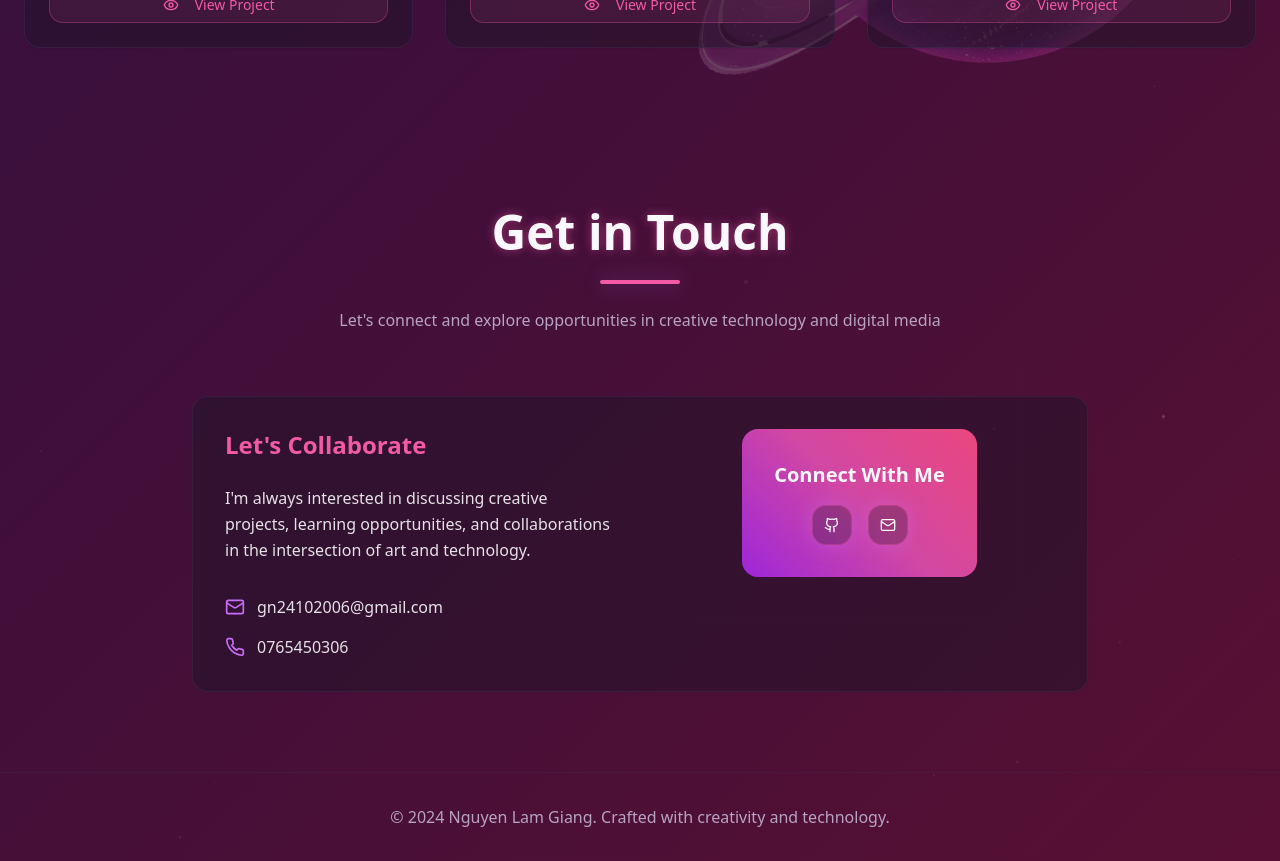
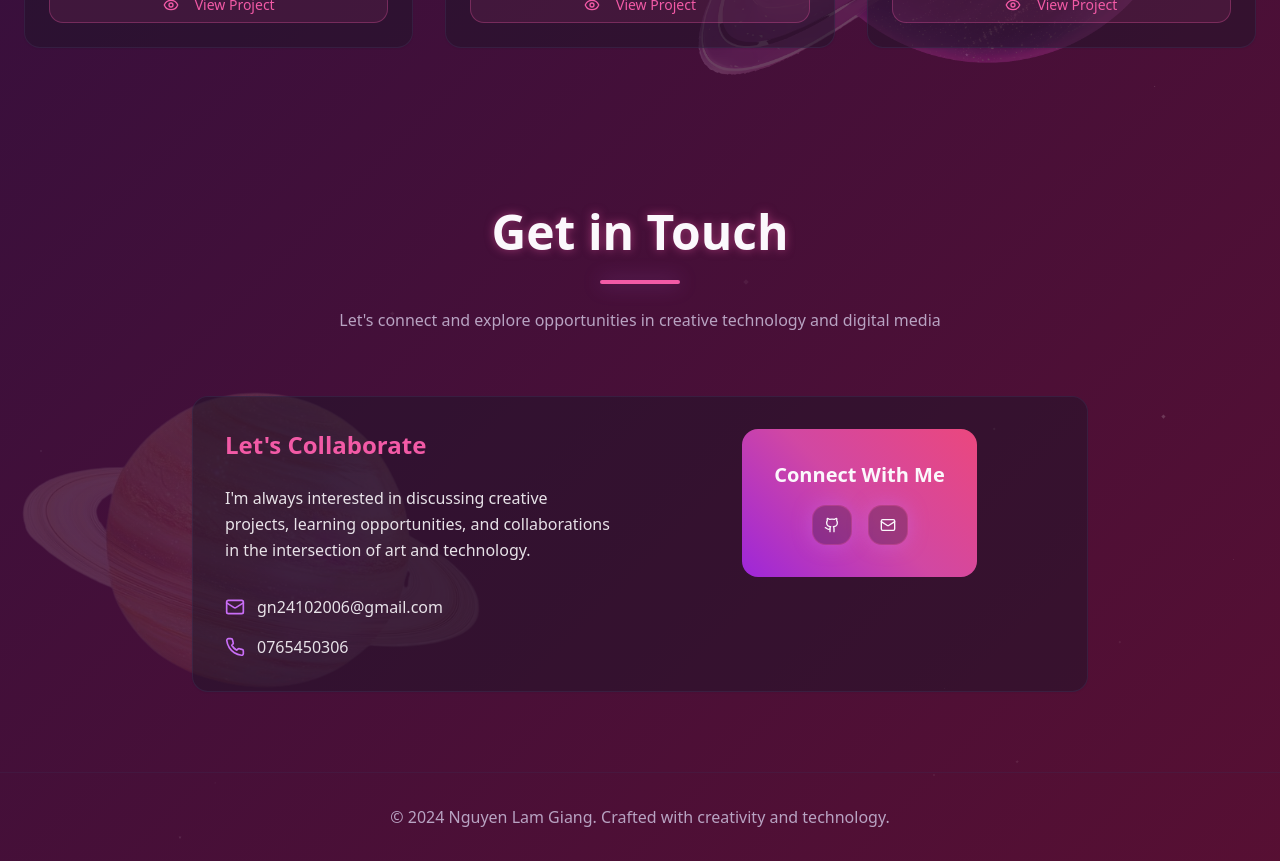
Before and after one commit to malgnad/art-tech-visions, a React (Vite) app: page / in a window 1280 px wide. Shown: the part 2680-3541 px from the top of the page. Built offline with nearby package versions, Linux system fonts and the light colour scheme; the HTML template or start-up script is replaced by a standard one.

Commit message:
Add background planet image

```diff
--- a/src/pages/Index.tsx
+++ b/src/pages/Index.tsx
@@ -14,6 +14,7 @@ import noctopusImage from '@/assets/noctopus.png';
 import profileMainImage from '@/assets/profile-main.png';
 import uehCampusImage from '@/assets/ueh-campus.png';
 import pinkPlanetImage from '@/assets/pink-planet.png';
+import orangePlanetImage from '@/assets/orange-planet.png';
 
 const Index = () => {
   const [isVisible, setIsVisible] = useState(false);
@@ -266,8 +267,17 @@ const Index = () => {
       </section>
 
       {/* Contact Section */}
-      <section id="contact" className="py-20 relative">
-        <div className="container mx-auto px-6">
+      <section id="contact" className="py-20 relative overflow-hidden">
+        {/* Decorative Orange Planet Background */}
+        <div className="absolute bottom-0 left-0 w-[500px] h-[500px] opacity-15 pointer-events-none">
+          <img
+            src={orangePlanetImage}
+            alt=""
+            className="w-full h-full object-contain"
+          />
+        </div>
+
+        <div className="container mx-auto px-6 relative z-10">
           <div className="text-center mb-16">
             <h2 className="text-4xl md:text-5xl font-bold mb-6 cosmic-glow">Get in Touch</h2>
             <div className="w-20 h-1 bg-primary mx-auto rounded-full aurora-glow" />
```
Also changed, not shown: src/assets/orange-planet.png (added).
